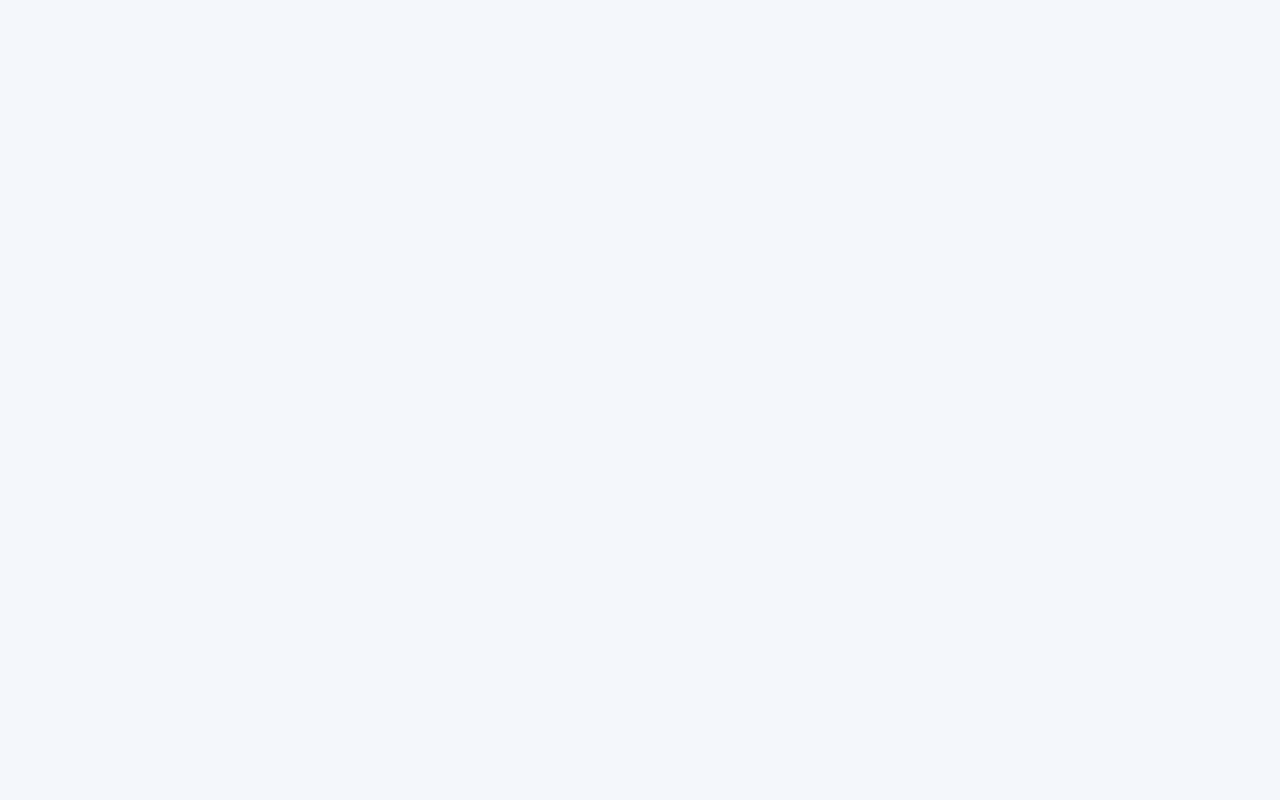
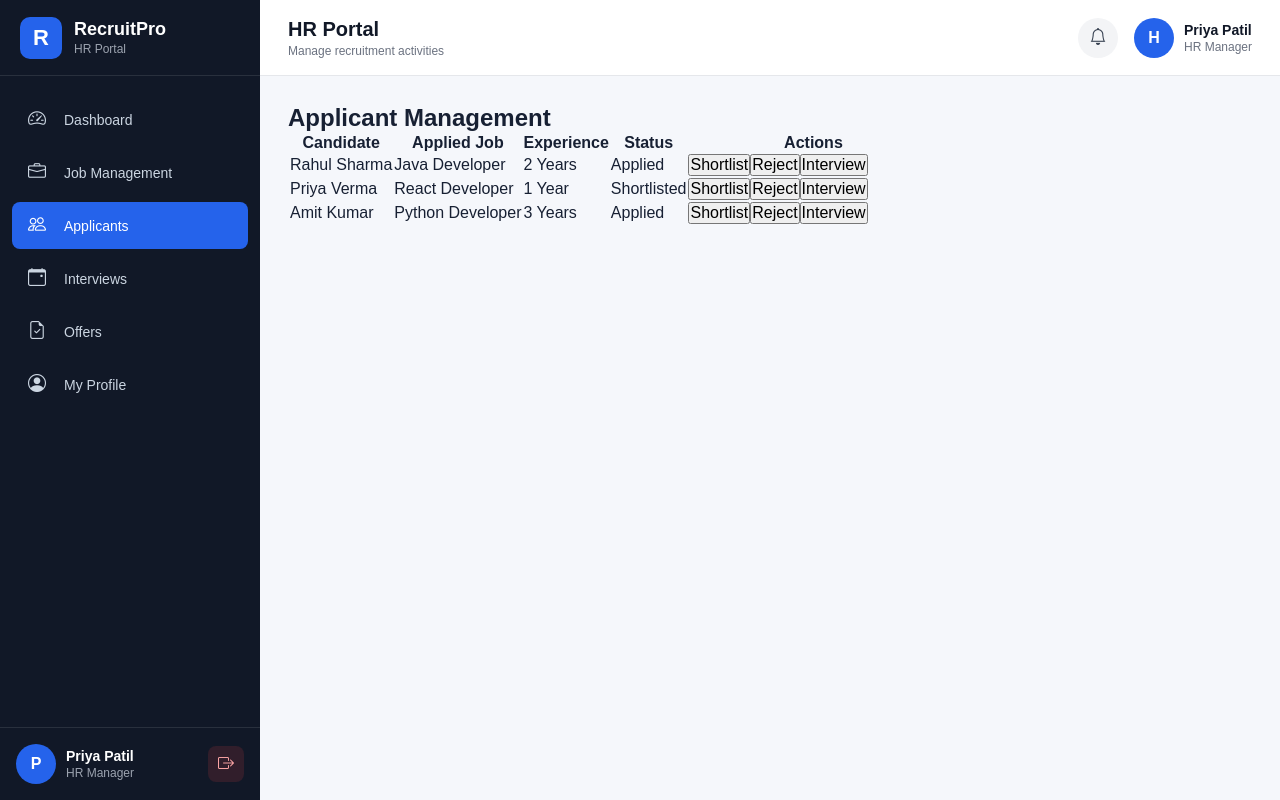
Before and after one commit to Pranavfale/CDAC-Project, a React app in the folder frontend/: page /hr/applicants in a window 1280 px wide. Before the commit this address led to /. Built offline with nearby package versions, Linux system fonts and the light colour scheme; the HTML template or start-up script is replaced by a standard one.

Commit message:
feat(hr): add applicant management

```diff
--- a/frontend/src/App.jsx
+++ b/frontend/src/App.jsx
@@ -1,27 +1,39 @@
 import { Navigate, Route, Routes } from "react-router-dom";
 
-import AdminLayout from "./components/admin/AdminLayout.jsx";
+// Layouts
+import AdminLayout from "./components/admin/AdminLayout";
 import CandidateLayout from "./components/candidate/CandidateLayout";
 import HRLayout from "./components/hr/HRLayout";
 
+// Admin Pages
 import AdminDashboard from "./pages/admin/AdminDashboard";
 import UserManagement from "./pages/admin/UserManagement";
 import HRManagement from "./pages/admin/HRManagement";
 
+// Candidate Pages
 import CandidateDashboard from "./pages/candidate/CandidateDashboard";
 import BrowseJobs from "./pages/candidate/BrowseJobs";
 import CandidateJobDetails from "./pages/candidate/CandidateJobDetails";
 import MyApplications from "./pages/candidate/MyApplications";
 import CandidateProfile from "./pages/candidate/CandidateProfile";
 
+// HR Pages
 import HRDashboard from "./pages/hr/HRDashboard";
 import HRJobManagement from "./pages/hr/HRJobManagement";
+import HRApplicantManagement from "./pages/hr/HRApplicantManagement";
 
 function App() {
   return (
     <Routes>
 
-      {/* Admin Routes */}
+      {/* Default Route */}
+      <Route
+        path="/"
+        element={<Navigate to="/admin/dashboard" replace />}
+      />
+
+      {/* ================= ADMIN ================= */}
+
       <Route path="/admin" element={<AdminLayout />}>
         <Route
           index
@@ -39,16 +51,14 @@
         />
 
         <Route
-        path="hr"
-        element={<HRManagement />}
+          path="hr"
+          element={<HRManagement />}
         />
       </Route>
 
-      {/* Candidate Routes */}
-      <Route
-        path="/candidate"
-        element={<CandidateLayout />}
-      >
+      {/* ================= CANDIDATE ================= */}
+
+      <Route path="/candidate" element={<CandidateLayout />}>
         <Route
           index
           element={<Navigate to="dashboard" replace />}
@@ -80,7 +90,8 @@
         />
       </Route>
 
-      {/* HR Routes */}
+      {/* ================= HR ================= */}
+
       <Route path="/hr" element={<HRLayout />}>
         <Route
           index
@@ -93,16 +104,23 @@
         />
 
         <Route
-          path="vacancies"
+          path="jobs"
           element={<HRJobManagement />}
+        />
+
+        <Route
+          path="applicants"
+          element={<HRApplicantManagement />}
         />
       </Route>
 
-      {/* Invalid route */}
+      {/* 404 */}
+
       <Route
         path="*"
         element={<Navigate to="/" replace />}
       />
+
     </Routes>
   );
 }
--- /dev/null
+++ b/frontend/src/pages/hr/HRApplicantManagement.jsx
@@ -0,0 +1,112 @@
+import { useState } from "react";
+
+const HRApplicantManagement = () => {
+  const [applicants, setApplicants] = useState([
+    {
+      id: 1,
+      name: "Rahul Sharma",
+      job: "Java Developer",
+      experience: "2 Years",
+      status: "Applied",
+    },
+    {
+      id: 2,
+      name: "Priya Verma",
+      job: "React Developer",
+      experience: "1 Year",
+      status: "Shortlisted",
+    },
+    {
+      id: 3,
+      name: "Amit Kumar",
+      job: "Python Developer",
+      experience: "3 Years",
+      status: "Applied",
+    },
+  ]);
+
+  const updateStatus = (id, status) => {
+    setApplicants(
+      applicants.map((applicant) =>
+        applicant.id === id
+          ? { ...applicant, status }
+          : applicant
+      )
+    );
+  };
+
+  return (
+    <div className="container mt-4">
+      <h2 className="mb-4">Applicant Management</h2>
+
+      <table className="table table-bordered table-hover">
+        <thead className="table-dark">
+          <tr>
+            <th>Candidate</th>
+            <th>Applied Job</th>
+            <th>Experience</th>
+            <th>Status</th>
+            <th width="250">Actions</th>
+          </tr>
+        </thead>
+
+        <tbody>
+          {applicants.map((applicant) => (
+            <tr key={applicant.id}>
+              <td>{applicant.name}</td>
+              <td>{applicant.job}</td>
+              <td>{applicant.experience}</td>
+
+              <td>
+                <span
+                  className={`badge ${
+                    applicant.status === "Applied"
+                      ? "bg-secondary"
+                      : applicant.status === "Shortlisted"
+                      ? "bg-success"
+                      : applicant.status === "Rejected"
+                      ? "bg-danger"
+                      : "bg-primary"
+                  }`}
+                >
+                  {applicant.status}
+                </span>
+              </td>
+
+              <td>
+                <button
+                  className="btn btn-success btn-sm me-2"
+                  onClick={() =>
+                    updateStatus(applicant.id, "Shortlisted")
+                  }
+                >
+                  Shortlist
+                </button>
+
+                <button
+                  className="btn btn-danger btn-sm me-2"
+                  onClick={() =>
+                    updateStatus(applicant.id, "Rejected")
+                  }
+                >
+                  Reject
+                </button>
+
+                <button
+                  className="btn btn-primary btn-sm"
+                  onClick={() =>
+                    updateStatus(applicant.id, "Interview")
+                  }
+                >
+                  Interview
+                </button>
+              </td>
+            </tr>
+          ))}
+        </tbody>
+      </table>
+    </div>
+  );
+};
+
+export default HRApplicantManagement;
```
Also changed, not shown: frontend/src/components/hr/HRSidebar.jsx (+5 -2 lines).
